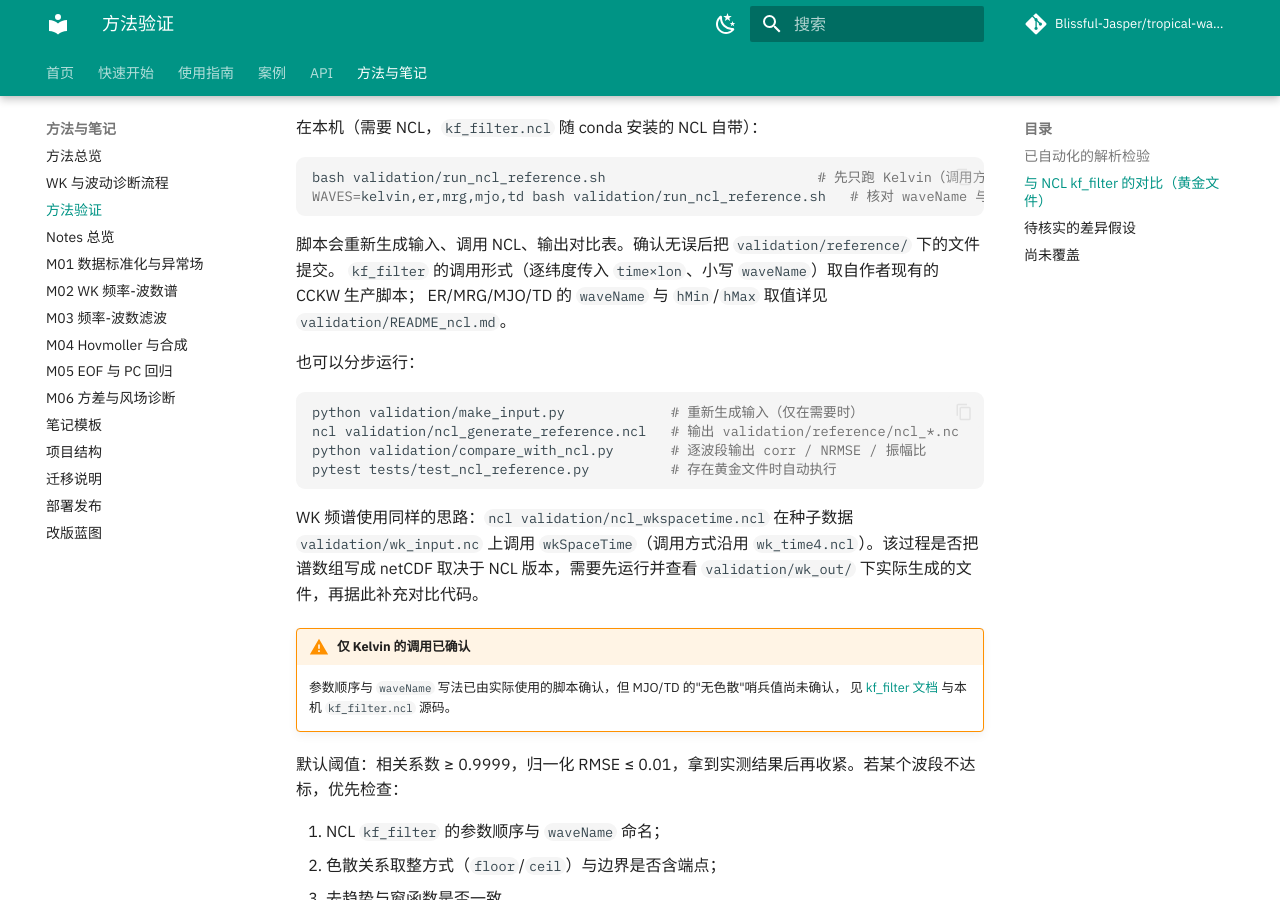
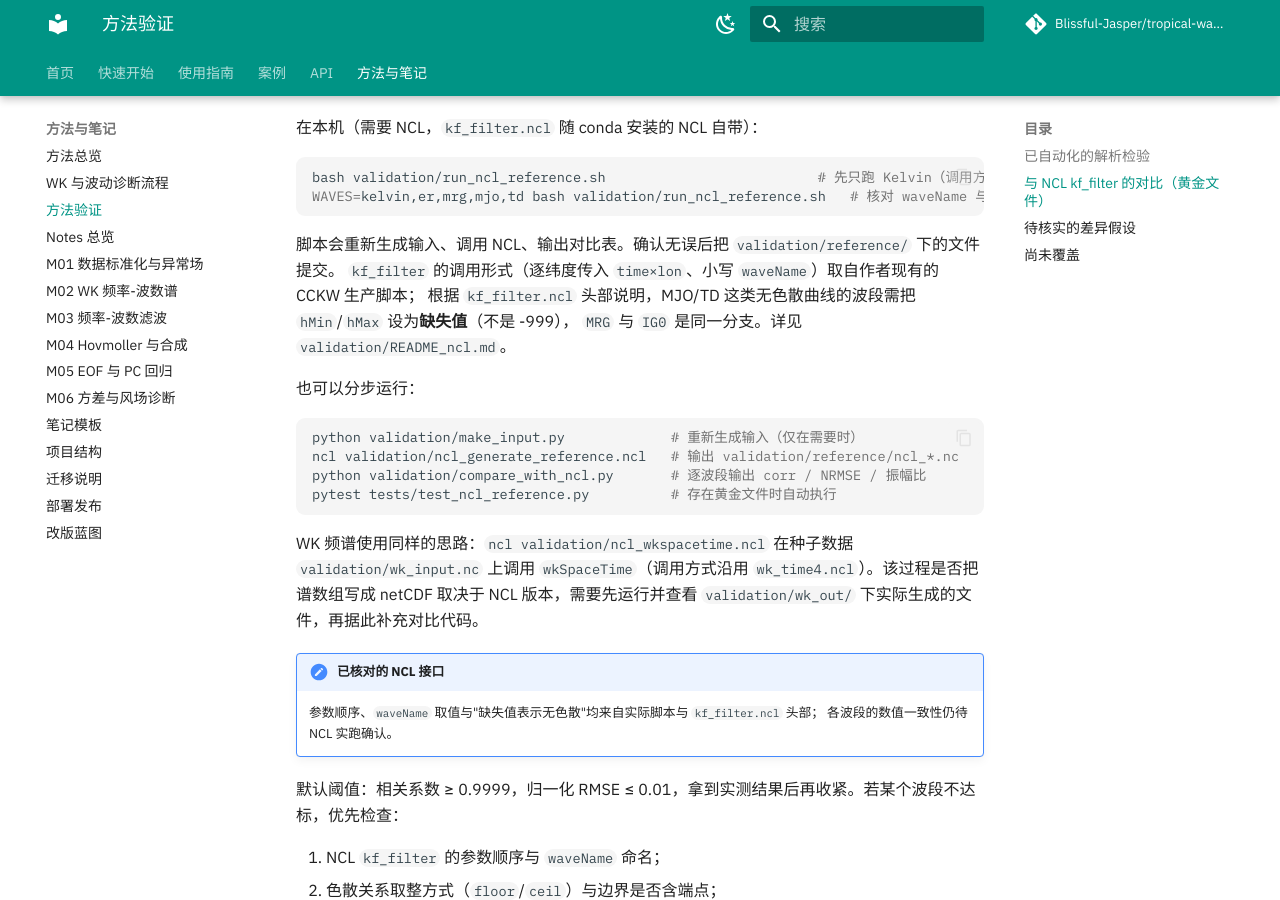
Before and after one commit to Blissful-Jasper/tropical-wave-tools, an MkDocs documentation site: the page built from docs/validation.md, in a window 1280 px wide and 900 px high, scrolled down 950 px. Built offline with MkDocs 1.6.1 and Material for MkDocs 9.7.7, drawn with Linux system fonts in a browser that asks for light colours; comment, search, counter and statistics services are not loaded.

Commit message:
Use missing hMin/hMax for dispersion-free bands; make the NCL step Python-independent
Co-Authored-By: Claude Sonnet 5.5 <noreply@anthropic.com>
Claude-Session: https://claude.ai/code/session_012TKc35pFjjz8CLG8Dyhw6z

```diff
--- a/docs/validation.md
+++ b/docs/validation.md
@@ -33,7 +33,8 @@ WAVES=kelvin,er,mrg,mjo,td bash validation/run_ncl_reference.sh   # 核对 waveN
 
 脚本会重新生成输入、调用 NCL、输出对比表。确认无误后把 `validation/reference/` 下的文件提交。
 `kf_filter` 的调用形式（逐纬度传入 `time×lon`、小写 `waveName`）取自作者现有的 CCKW 生产脚本；
-ER/MRG/MJO/TD 的 `waveName` 与 `hMin`/`hMax` 取值详见 `validation/README_ncl.md`。
+根据 `kf_filter.ncl` 头部说明，MJO/TD 这类无色散曲线的波段需把 `hMin`/`hMax` 设为**缺失值**（不是 -999），
+`MRG` 与 `IG0` 是同一分支。详见 `validation/README_ncl.md`。
 
 也可以分步运行：
 
@@ -48,10 +49,9 @@ WK 频谱使用同样的思路：`ncl validation/ncl_wkspacetime.ncl` 在种子
 上调用 `wkSpaceTime`（调用方式沿用 `wk_time4.ncl`）。该过程是否把谱数组写成 netCDF
 取决于 NCL 版本，需要先运行并查看 `validation/wk_out/` 下实际生成的文件，再据此补充对比代码。
 
-!!! warning "仅 Kelvin 的调用已确认"
-    参数顺序与 `waveName` 写法已由实际使用的脚本确认，但 MJO/TD 的"无色散"哨兵值尚未确认，
-    见 [kf_filter 文档](https://www.ncl.ucar.edu/Document/Functions/User_contributed/kf_filter.shtml)
-    与本机 `kf_filter.ncl` 源码。
+!!! note "已核对的 NCL 接口"
+    参数顺序、`waveName` 取值与"缺失值表示无色散"均来自实际脚本与 `kf_filter.ncl` 头部；
+    各波段的数值一致性仍待 NCL 实跑确认。
 
 默认阈值：相关系数 ≥ 0.9999，归一化 RMSE ≤ 0.01，拿到实测结果后再收紧。若某个波段不达标，优先检查：
 
```
Also changed, not shown: validation/README_ncl.md (+13 -13 lines), 2 other files.
